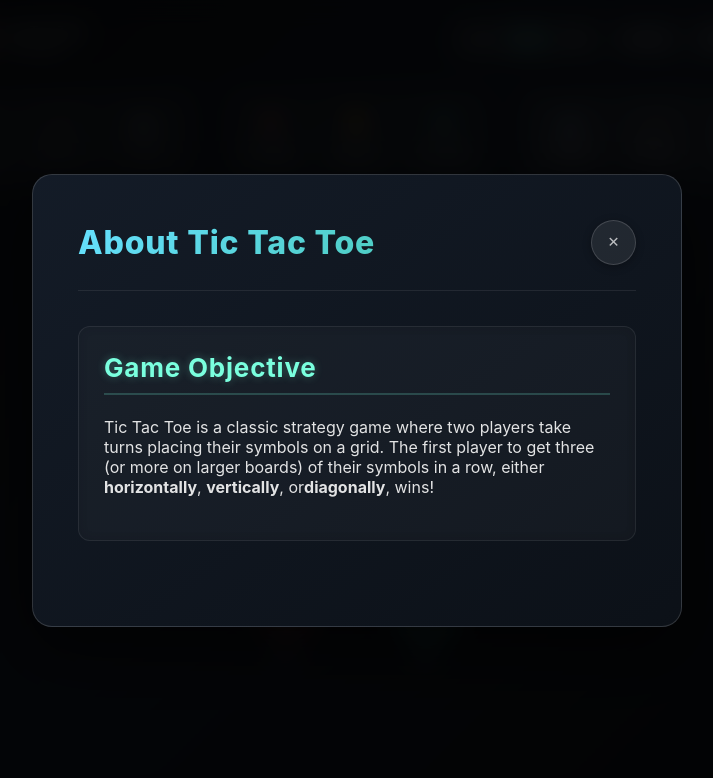
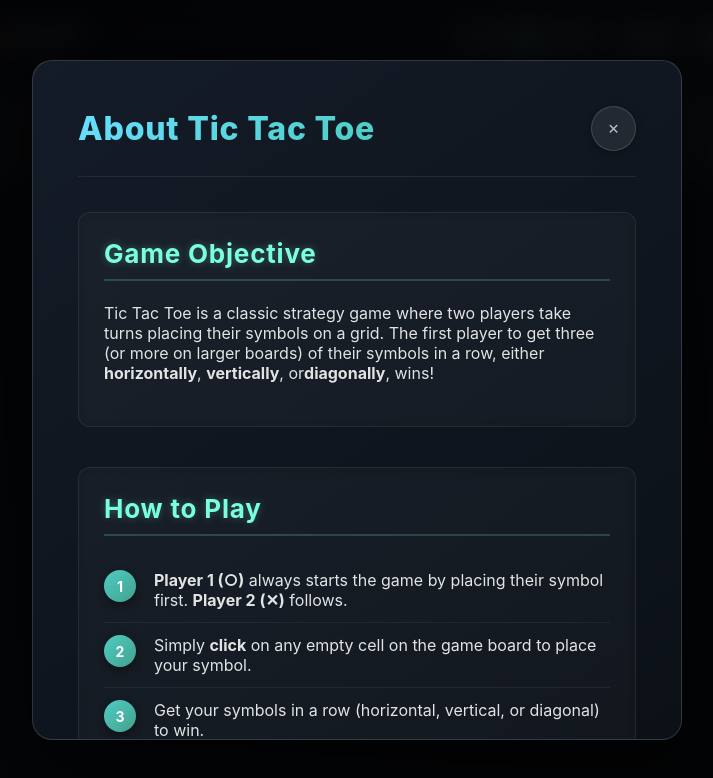
Before and after one commit to mahmoudalnkeeb/tic-tac-toe-multiplayer, a Next.js app: page / in a window 1280 px wide. Shown: the top 778 px of the page, without its empty margins (283-996 px from the left). Built offline with nearby package versions, Linux system fonts and the light colour scheme.

Commit message:
feat(AboutPopup): add 'How to Play' section

```diff
--- a/src/components/AboutPopup/AboutPopup.jsx
+++ b/src/components/AboutPopup/AboutPopup.jsx
@@ -1,5 +1,6 @@
 "use client";
 
+import { HOW_TO_PLAY_LIST } from "@/data/staticData";
 import { useGlobalStore } from "@/stores/xo.store/global.store";
 import { useRef } from "react";
 import InfoCard from "../Shared/InfoCard/InfoCard";
@@ -36,6 +37,14 @@ const AboutPopup = () => {
             <b>diagonally</b>, wins!
           </p>
         </InfoCard>
+
+        <InfoCard title="How to Play">
+          <ul className={s.howToPlayList}>
+            {HOW_TO_PLAY_LIST.map(({ content, id }) => (
+              <li key={id}>{content}</li>
+            ))}
+          </ul>
+        </InfoCard>
       </article>
     </div>
   );
--- a/src/components/AboutPopup/AboutPopup.module.scss
+++ b/src/components/AboutPopup/AboutPopup.module.scss
@@ -46,3 +46,34 @@
   color: rgba(255, 255, 255, 0.88);
   text-shadow: 0 0 2px rgba(0, 0, 0, 0.1);
 }
+
+.howToPlayList {
+  counter-reset: item;
+}
+
+.howToPlayList li {
+  padding: 12px 0;
+  border-bottom: 1px solid rgba(255, 255, 255, 0.06);
+  display: flex;
+  align-items: flex-start;
+  gap: 18px;
+  font-size: 16px;
+  color: rgba(255, 255, 255, 0.88);
+}
+
+.howToPlayList li::before {
+  content: counter(item);
+  counter-increment: item;
+  background: linear-gradient(135deg, #4ecdc4, #44a08d);
+  color: white;
+  width: 32px;
+  height: 32px;
+  border-radius: 50%;
+  display: flex;
+  align-items: center;
+  justify-content: center;
+  font-size: 14px;
+  font-weight: bold;
+  flex-shrink: 0;
+  box-shadow: 0 3px 8px rgba(0, 0, 0, 0.4);
+}
--- a/src/data/staticData.js
+++ /dev/null
@@ -1,17 +0,0 @@
-export const POWER_UPS_BUTTONS = [
-  {
-    id: "freeze",
-    name: "Freeze",
-    icon: "❄️",
-  },
-  {
-    id: "bomb",
-    name: "Bomb",
-    icon: "💣",
-  },
-  {
-    id: "swap",
-    name: "Swap",
-    icon: "🔄",
-  },
-];
--- /dev/null
+++ b/src/data/staticData.jsx
@@ -0,0 +1,53 @@
+import { SYMBOL_O, SYMBOL_X } from "./constants";
+
+export const POWER_UPS_BUTTONS = [
+  {
+    id: "freeze",
+    name: "Freeze",
+    icon: "❄️",
+  },
+  {
+    id: "bomb",
+    name: "Bomb",
+    icon: "💣",
+  },
+  {
+    id: "swap",
+    name: "Swap",
+    icon: "🔄",
+  },
+];
+
+export const HOW_TO_PLAY_LIST = [
+  {
+    content: (
+      <p>
+        <b>Player 1 ({SYMBOL_O})</b> always starts the game by placing their
+        symbol first. <b>Player 2 ({SYMBOL_X})</b> follows.
+      </p>
+    ),
+    id: 1,
+  },
+  {
+    content: (
+      <div>
+        Simply <b>click</b> on any empty cell on the game board to place your
+        symbol.
+      </div>
+    ),
+    id: 2,
+  },
+  {
+    content:
+      "Get your symbols in a row (horizontal, vertical, or diagonal) to win.",
+    id: 3,
+  },
+  {
+    content: (
+      <div>
+        If all cells are filled with no winner, it's a <b>draw</b>.
+      </div>
+    ),
+    id: 4,
+  },
+];
```
